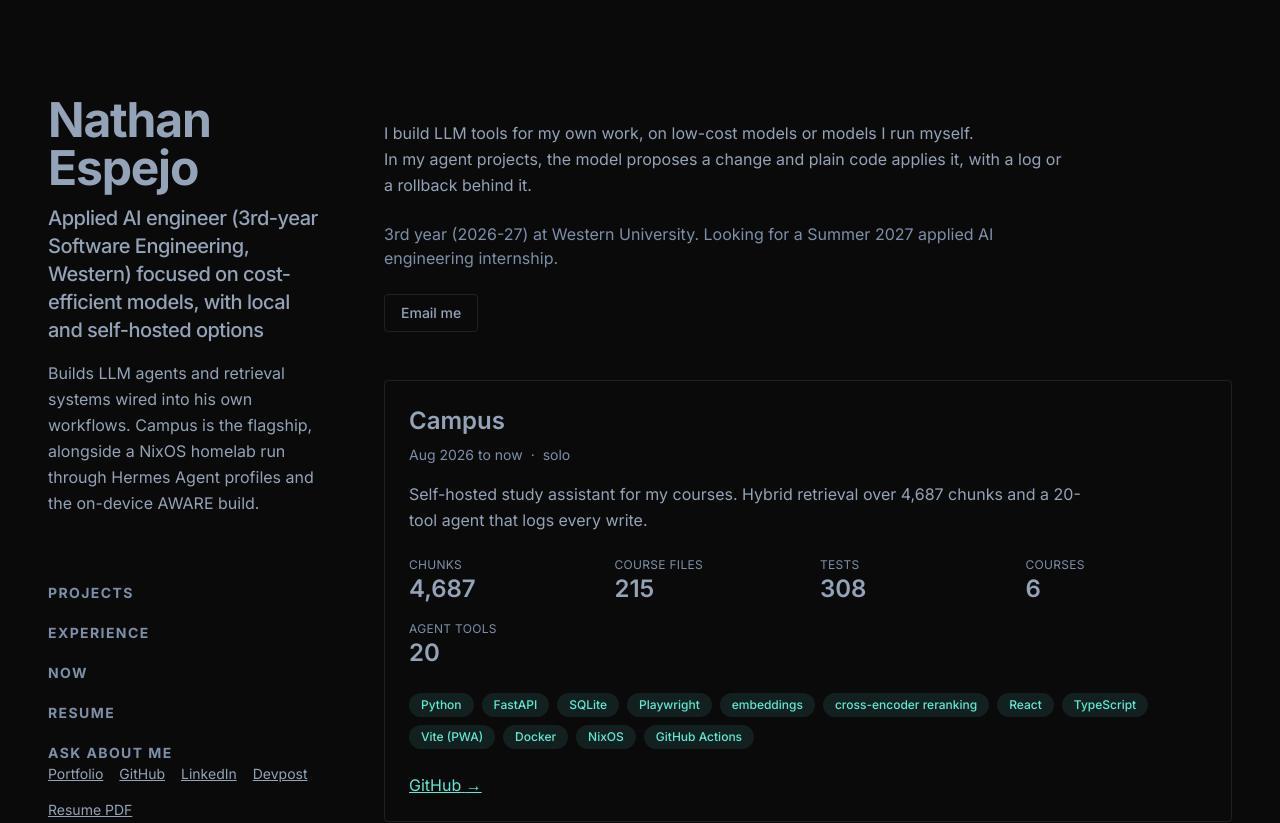
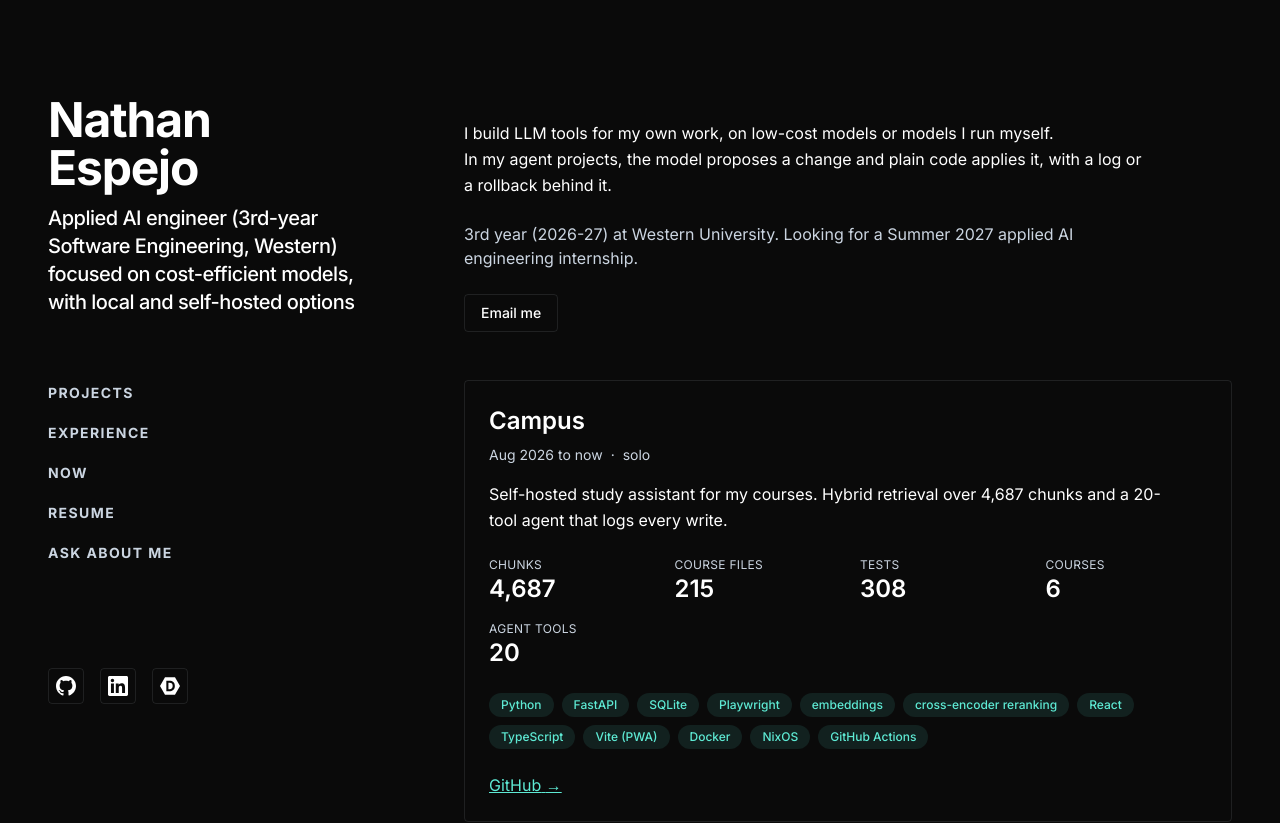
Before and after one commit to HasNate618/portfolio-v3, a Next.js app: page / in a window 1280 px wide. Shown: the top 823 px of the page. Built offline with nearby package versions, Linux system fonts and the light colour scheme.

Commit message:
feat: white text, wider less-blue palette with icon socials and optional positioning

```diff
--- a/src/app/globals.css
+++ b/src/app/globals.css
@@ -9,8 +9,8 @@
   --font-sans: var(--font-inter), ui-sans-serif, system-ui, -apple-system, sans-serif;
 
   --color-bg: #0a0a0a;
-  --color-fg: #94a3b8;
-  --color-muted: #7d8fa9;
+  --color-fg: #ffffff;
+  --color-muted: #cbd5e1;
   --color-accent: #5eead4;
   --color-rule: rgba(226, 232, 240, 0.1);
 }
--- a/src/app/llms.txt/route.ts
+++ b/src/app/llms.txt/route.ts
@@ -21,8 +21,10 @@ export async function GET(): Promise<Response> {
   lines.push(`# ${site.identity.name}`);
   lines.push(`> ${site.identity.headline}`);
   lines.push("");
-  lines.push(site.identity.positioning);
-  lines.push("");
+  if (site.identity.positioning) {
+    lines.push(site.identity.positioning);
+    lines.push("");
+  }
   lines.push(`${site.identity.seeking} · ${site.identity.location} · ${site.identity.year}`);
   lines.push("");
   lines.push("## Contact");
--- a/src/components/PageShell.tsx
+++ b/src/components/PageShell.tsx
@@ -11,7 +11,7 @@ import { SiteFooter } from "@/components/SiteFooter";
 export function PageShell({ current, children }: { current: string; children: ReactNode }) {
   return (
     <div className="mx-auto min-h-screen max-w-screen-xl px-6 py-12 lg:px-12 lg:py-0">
-      <div className="lg:grid lg:grid-cols-[17rem_1fr] lg:gap-16">
+      <div className="lg:grid lg:grid-cols-[20rem_1fr] lg:gap-24">
         <SiteHeader current={current} />
         <main id="content" className="pt-24 lg:py-24">
           {children}
--- a/src/components/SiteHeader.tsx
+++ b/src/components/SiteHeader.tsx
@@ -1,4 +1,5 @@
 import Link from "next/link";
+import { SocialLinks } from "@/components/SocialLinks";
 import { site } from "@/data/site";
 
 /**
@@ -37,7 +38,9 @@ export function SiteHeader({ current }: { current: string }) {
           {site.identity.headline}
         </p>
 
-        <p className="mt-4 max-w-xs leading-relaxed">{site.identity.positioning}</p>
+        {site.identity.positioning ? (
+          <p className="mt-4 max-w-xs leading-relaxed">{site.identity.positioning}</p>
+        ) : null}
 
         <nav aria-label="Site" className="mt-8">
           <ul className="flex flex-wrap gap-x-4 gap-y-2 lg:mt-16 lg:flex-col lg:gap-4">
@@ -61,15 +64,7 @@ export function SiteHeader({ current }: { current: string }) {
         </nav>
       </div>
 
-      <ul className="mt-8 flex flex-wrap items-center gap-4 text-sm lg:mt-0">
-        {site.contact.links.map((link) => (
-          <li key={link.href}>
-            <a href={link.href} className="text-fg underline hover:text-accent">
-              {link.label}
-            </a>
-          </li>
-        ))}
-      </ul>
+      <SocialLinks />
     </header>
   );
 }
--- /dev/null
+++ b/src/components/SocialLinks.tsx
@@ -0,0 +1,46 @@
+import { site } from "@/data/site";
+
+const ICONS: Record<string, { path: string; fill?: boolean; stroke?: boolean }> = {
+  GitHub: { path: "M12 0c-6.626 0-12 5.373-12 12 0 5.302 3.438 9.8 8.207 11.387.599.111.793-.261.793-.577v-2.234c-3.338.726-4.033-1.416-4.033-1.416-.546-1.387-1.333-1.756-1.333-1.756-1.089-.745.083-.729.083-.729 1.205.084 1.839 1.237 1.839 1.237 1.07 1.834 2.807 1.304 3.492.997.107-.775.418-1.305.762-1.604-2.665-.305-5.467-1.334-5.467-5.931 0-1.311.469-2.381 1.236-3.221-.124-.303-.535-1.524.117-3.176 0 0 1.008-.322 3.301 1.23.957-.266 1.983-.399 3.003-.404 1.02.005 2.047.138 3.006.404 2.291-1.552 3.297-1.23 3.297-1.23.653 1.653.242 2.874.118 3.176.77.84 1.235 1.911 1.235 3.221 0 4.609-2.807 5.624-5.479 5.921.43.372.823 1.102.823 2.222v3.293c0 .319.192.694.801.576 4.765-1.589 8.199-6.086 8.199-11.386 0-6.627-5.373-12-12-12z", fill: true },
+  LinkedIn: { path: "M20.447 20.452h-3.554v-5.569c0-1.328-.027-3.037-1.852-3.037-1.853 0-2.136 1.445-2.136 2.939v5.667H9.351V9h3.414v1.561h.046c.477-.9 1.637-1.85 3.37-1.85 3.601 0 4.267 2.37 4.267 5.455v6.286zM5.337 7.433c-1.144 0-2.063-.926-2.063-2.065 0-1.138.92-2.063 2.063-2.063 1.14 0 2.064.925 2.064 2.063 0 1.139-.925 2.065-2.064 2.065zm1.782 13.019H3.555V9h3.564v11.452zM22.225 0H1.771C.792 0 0 .774 0 1.729v20.542C0 23.227.792 24 1.771 24h20.451C23.2 24 24 23.227 24 22.271V1.729C24 .774 23.2 0 22.222 0h.003z", fill: true },
+  Devpost: { path: "M6.002 1.61L0 12.004L6.002 22.39h11.996L24 12.004L17.998 1.61H6.002zm1.593 4.084h3.947c3.605 0 6.276 1.695 6.276 6.31c0 4.436-3.21 6.302-6.456 6.302H7.595V5.694zm2.517 2.449v7.714h1.241c2.646 0 3.862-1.55 3.862-3.861.009-2.569-1.096-3.853-3.767-3.853H10.112z", fill: true },
+  Email: { path: "M21.75 6.75v10.5a2.25 2.25 0 01-2.25 2.25H4.5a2.25 2.25 0 01-2.25-2.25V6.75m19.5 0A2.25 2.25 0 0019.5 4.5H4.5a2.25 2.25 0 00-2.25 2.25m19.5 0v.243a2.25 2.25 0 01-1.07 1.916l-7.5 4.615a2.25 2.25 0 01-2.36 0L3.32 8.91a2.25 2.25 0 01-1.07-1.916V6.75", stroke: true },
+};
+
+export function SocialLinks() {
+  return (
+    <ul className="mt-8 flex flex-wrap items-center gap-4" aria-label="Contact links">
+      {site.contact.links
+        .filter((link) => ["Email", "GitHub", "LinkedIn", "Devpost"].includes(link.label))
+        .map((link) => {
+          const icon = ICONS[link.label];
+          return (
+            <li key={link.href}>
+              <a
+                href={link.href}
+                aria-label={link.label}
+                className="inline-flex h-9 w-9 items-center justify-center rounded border border-rule text-fg hover:border-accent hover:text-accent"
+                target={link.href.startsWith("mailto:") ? undefined : "_blank"}
+                rel={link.href.startsWith("mailto:") ? undefined : "noopener noreferrer"}
+              >
+                {icon ? (
+                  <svg
+                    viewBox="0 0 24 24"
+                    fill={icon.fill ? "currentColor" : "none"}
+                    stroke={icon.stroke ? "currentColor" : undefined}
+                    strokeWidth={icon.stroke ? 1.75 : undefined}
+                    className="h-5 w-5"
+                    aria-hidden="true"
+                  >
+                    <path strokeLinecap={icon.stroke ? "round" : undefined} strokeLinejoin={icon.stroke ? "round" : undefined} d={icon.path} />
+                  </svg>
+                ) : (
+                  link.label
+                )}
+              </a>
+            </li>
+          );
+        })}
+    </ul>
+  );
+}
--- a/src/data/site.ts
+++ b/src/data/site.ts
@@ -57,7 +57,7 @@ export type Experience = {
 };
 
 export type SiteContent = {
-  identity: { name: string; headline: string; positioning: string; seeking: string; location: string; year: string;
+  identity: { name: string; headline: string; positioning?: string; seeking: string; location: string; year: string;
     education: { school: string; degree: string; honors: string; start: string; end: string; location: string } };
   contact: { email: string; links: { label: string; href: string }[] };
   experience: Experience[];
@@ -72,7 +72,6 @@ export const site: SiteContent = {
   identity: {
     name: "Nathan Espejo",
     headline: "Applied AI engineer (3rd-year Software Engineering, Western) focused on cost-efficient models, with local and self-hosted options",
-    positioning: "Builds LLM agents and retrieval systems wired into his own workflows. Campus is the flagship, alongside a NixOS homelab run through Hermes Agent profiles and the on-device AWARE build.",
     seeking: "Summer 2027 applied AI engineering internship",
     location: "Brampton and London, ON",
     year: "3rd year (2026-27)",
--- a/src/styles/tokens.ts
+++ b/src/styles/tokens.ts
@@ -12,8 +12,8 @@
  */
 export const tokens = {
   bg: "#0a0a0a",
-  fg: "#94a3b8",
-  muted: "#7d8fa9",
+  fg: "#ffffff",
+  muted: "#cbd5e1",
   accent: "#5eead4",
   /** Non-text only: hairlines and section dividers. */
   rule: "rgba(226, 232, 240, 0.1)",
```
